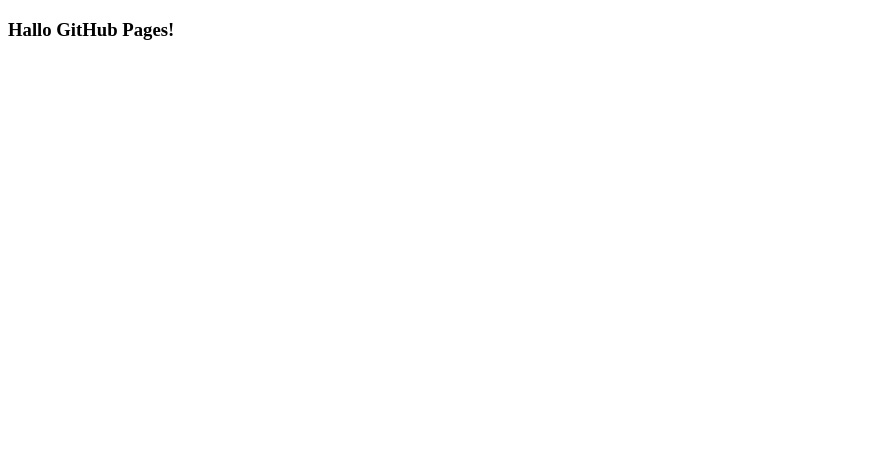
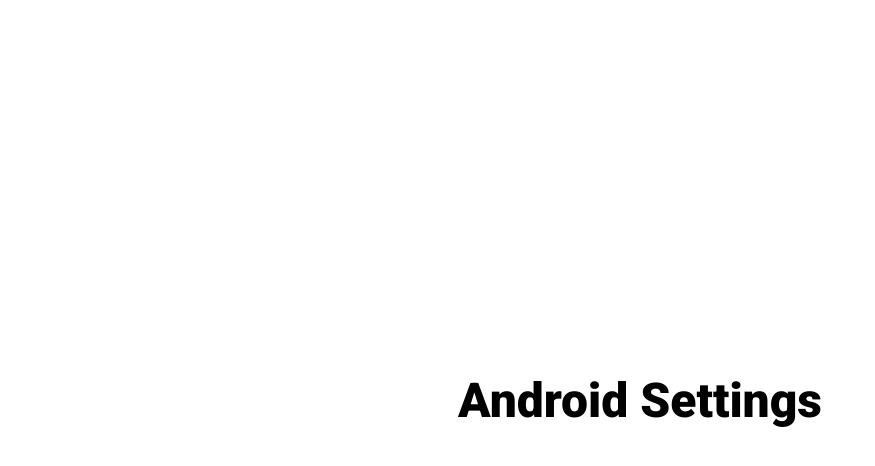
Before and after one commit to cucungukrieut/android_settings, a plain HTML site: page index.html in a window 1280 px wide. Shown: the whole page, without its empty margins (0-875 px from the left). Drawn offline with Linux system fonts and the light colour scheme.

Commit message:
Initial commit for website project.

```diff
--- a/index.html
+++ b/index.html
@@ -2,9 +2,43 @@
 <html lang="en">
 <head>
     <meta charset="UTF-8">
-    <title>Android Device</title>
+    <title>Android Settings</title>
+    <link href="https://fonts.googleapis.com/css?family=Roboto:100,400,500,700,900" rel="stylesheet">
+    <style>
+        * {
+            margin: 0;
+            padding: 0;
+        }
+
+        body, html {
+            height: 100%;
+            font-family: 'Roboto', sans-serif;
+        }
+
+        #container {
+            height: 100%;
+            width: 100%;
+            display: table;
+            overflow: hidden;
+        }
+
+        #container-heading {
+            display: table-cell;
+            vertical-align: middle;
+        }
+
+        #heading {
+            font-weight: 900;
+            font-size: 48px;
+            text-align: center;
+        }
+    </style>
 </head>
 <body>
-<h3>Hallo GitHub Pages!</h3>
+<div id="container">
+    <div id="container-heading">
+        <h1 id="heading">Android Settings</h1>
+    </div>
+</div>
 </body>
 </html>
```
Also changed, not shown: 1 other file.
